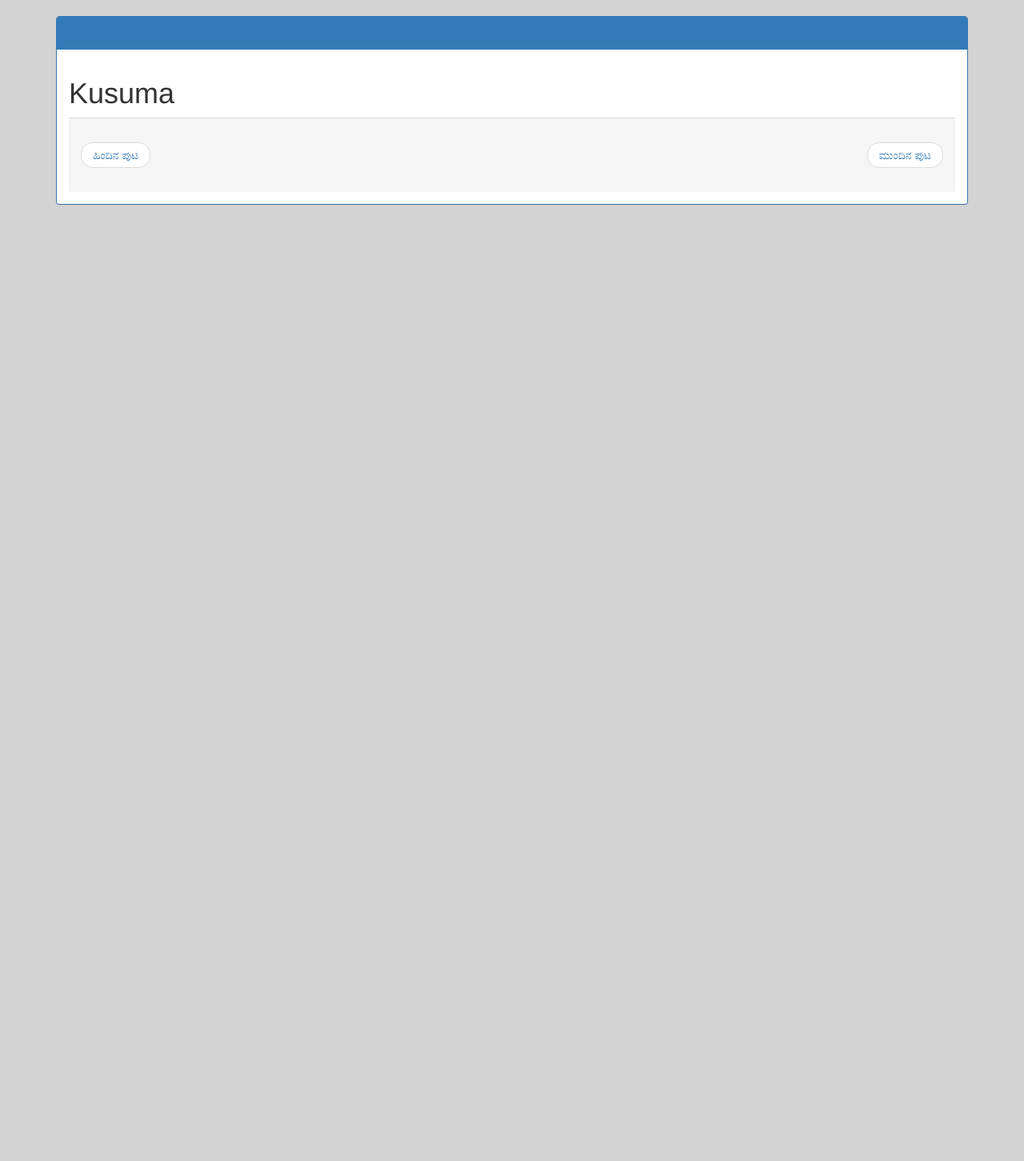
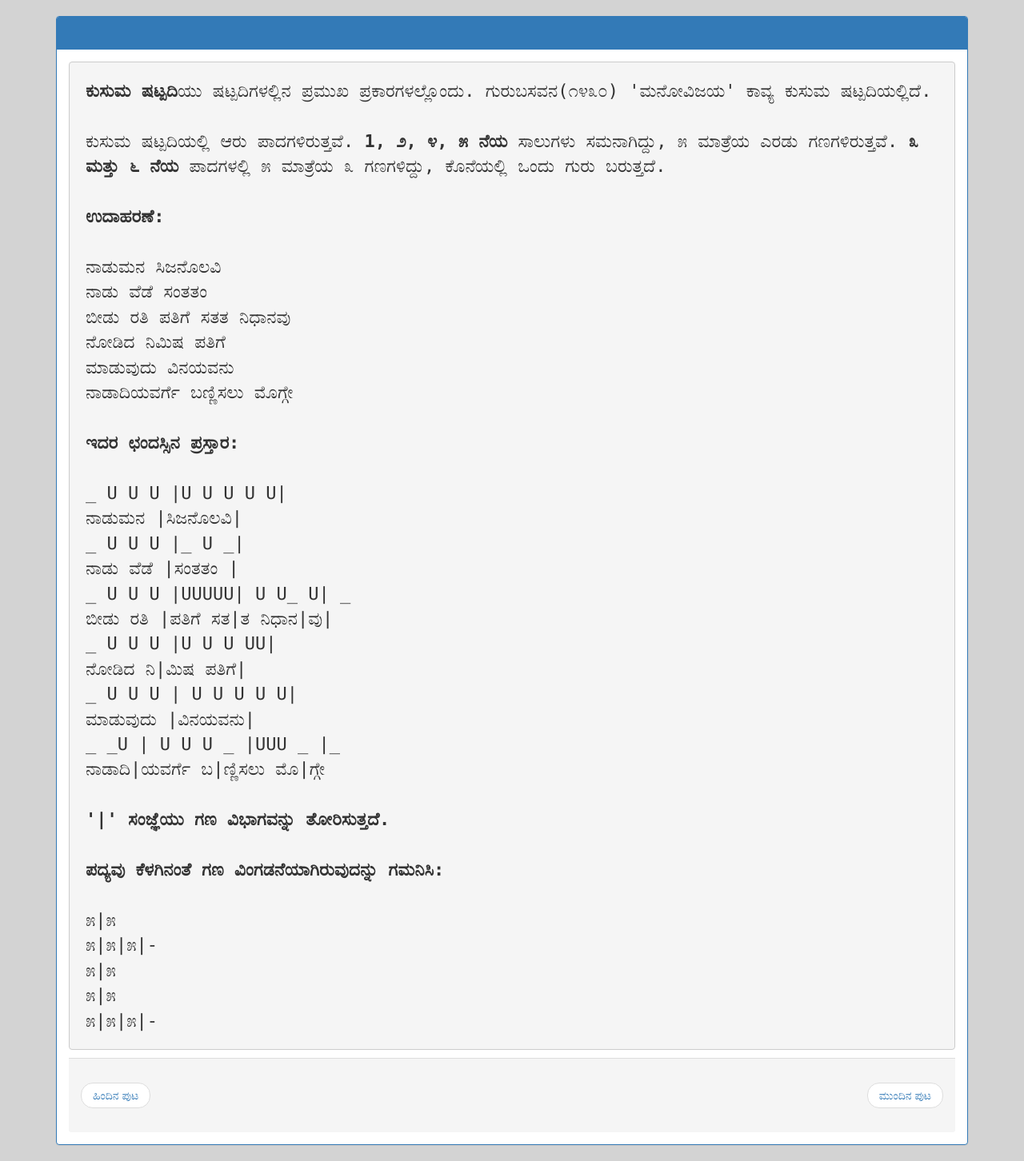
Before and after one commit to anuprshetty/chandassu, a Flask app: template templates/chandassu/shatpadi/kusuma.html in a window 1280 px wide. Shown: the part 75-1527 px from the top of the page at 80% size. Before the commit the page ends 331 px from the top, so only its background shows below. Run offline with Flask 3, Linux system fonts and the light colour scheme; the template is opened without the code that fills it, so the values that code supplies are empty; some libraries are stand-ins or nearby versions.

Commit message:
routing for kusuma shatpadi

```diff
--- a/templates/chandassu/shatpadi/kusuma.html
+++ b/templates/chandassu/shatpadi/kusuma.html
@@ -1,3 +1,41 @@
 <!DOCTYPE html> {% extends 'base.html' %} {% block body %}
-<h1>Kusuma</h1>
+<pre class="pre-wrap">
+<b>ಕುಸುಮ ಷಟ್ಪದಿ</b>ಯು ಷಟ್ಪದಿಗಳಲ್ಲಿನ ಪ್ರಮುಖ ಪ್ರಕಾರಗಳಲ್ಲೊಂದು. ಗುರುಬಸವನ(೧೪೩೦) 'ಮನೋವಿಜಯ' ಕಾವ್ಯ ಕುಸುಮ ಷಟ್ಪದಿಯಲ್ಲಿದೆ.
+
+ಕುಸುಮ ಷಟ್ಪದಿಯಲ್ಲಿ ಆರು ಪಾದಗಳಿರುತ್ತವೆ. <b>1, ೨, ೪, ೫ ನೆಯ</b> ಸಾಲುಗಳು ಸಮನಾಗಿದ್ದು, ೫ ಮಾತ್ರೆಯ ಎರಡು ಗಣಗಳಿರುತ್ತವೆ. <b>೩ ಮತ್ತು ೬ ನೆಯ</b> ಪಾದಗಳಲ್ಲಿ ೫ ಮಾತ್ರೆಯ ೩ ಗಣಗಳಿದ್ದು, ಕೊನೆಯಲ್ಲಿ ಒಂದು ಗುರು ಬರುತ್ತದೆ.
+
+<b>ಉದಾಹರಣೆ:</b>
+
+ನಾಡುಮನ ಸಿಜನೊಲವಿ
+ನಾಡು ವೆಡೆ ಸಂತತಂ
+ಬೀಡು ರತಿ ಪತಿಗೆ ಸತತ ನಿಧಾನವು
+ನೋಡಿದ ನಿಮಿಷ ಪತಿಗೆ
+ಮಾಡುವುದು ವಿನಯವನು
+ನಾಡಾದಿಯವರ್ಗೆ ಬಣ್ಣಿಸಲು ಮೊಗ್ಗೇ
+
+<b>ಇದರ ಛಂದಸ್ಸಿನ ಪ್ರಸ್ತಾರ:</b>
+
+_ U U U |U U U U U|
+ನಾಡುಮನ |ಸಿಜನೊಲವಿ|
+_ U U U |_ U _|
+ನಾಡು ವೆಡೆ |ಸಂತತಂ |
+_ U U U |UUUUU| U U_ U| _
+ಬೀಡು ರತಿ |ಪತಿಗೆ ಸತ|ತ ನಿಧಾನ|ವು|
+_ U U U |U U U UU|
+ನೋಡಿದ ನಿ|ಮಿಷ ಪತಿಗೆ|
+_ U U U | U U U U U|
+ಮಾಡುವುದು |ವಿನಯವನು|
+_ _U | U U U _ |UUU _ |_
+ನಾಡಾದಿ|ಯವರ್ಗೆ ಬ|ಣ್ಣಿಸಲು ಮೊ|ಗ್ಗೇ
+
+<b>'|' ಸಂಜ್ಞೆಯು ಗಣ ವಿಭಾಗವನ್ನು ತೋರಿಸುತ್ತದೆ.</b>
+
+<b>ಪದ್ಯವು ಕೆಳಗಿನಂತೆ ಗಣ ವಿಂಗಡನೆಯಾಗಿರುವುದನ್ನು ಗಮನಿಸಿ:</b>
+
+೫|೫
+೫|೫|೫|-
+೫|೫
+೫|೫
+೫|೫|೫|-
+</pre>
 {% endblock %}
```
Also changed, not shown: blueprints/chandassu/shatpadi.py (+8 -1 lines).
